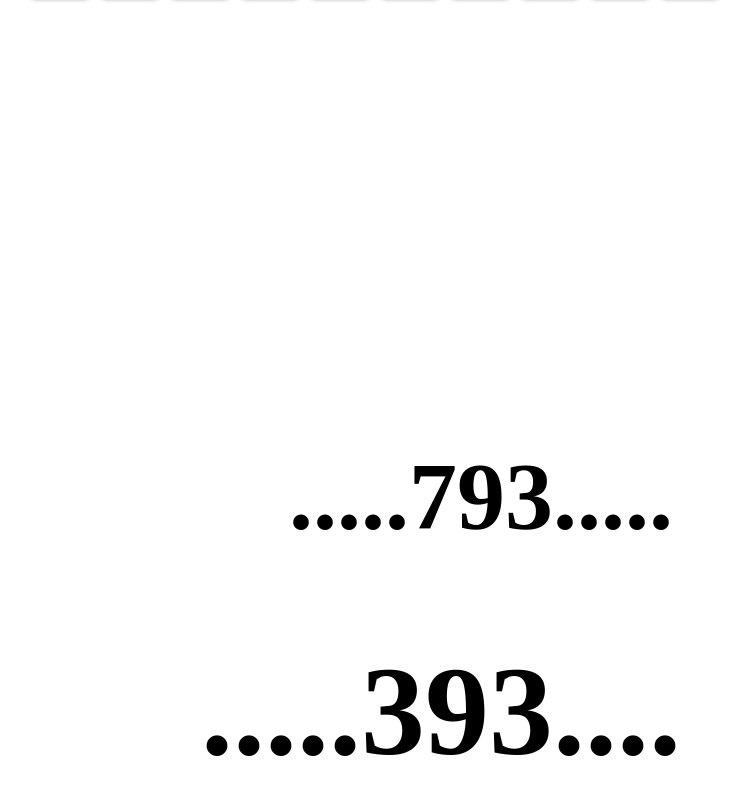
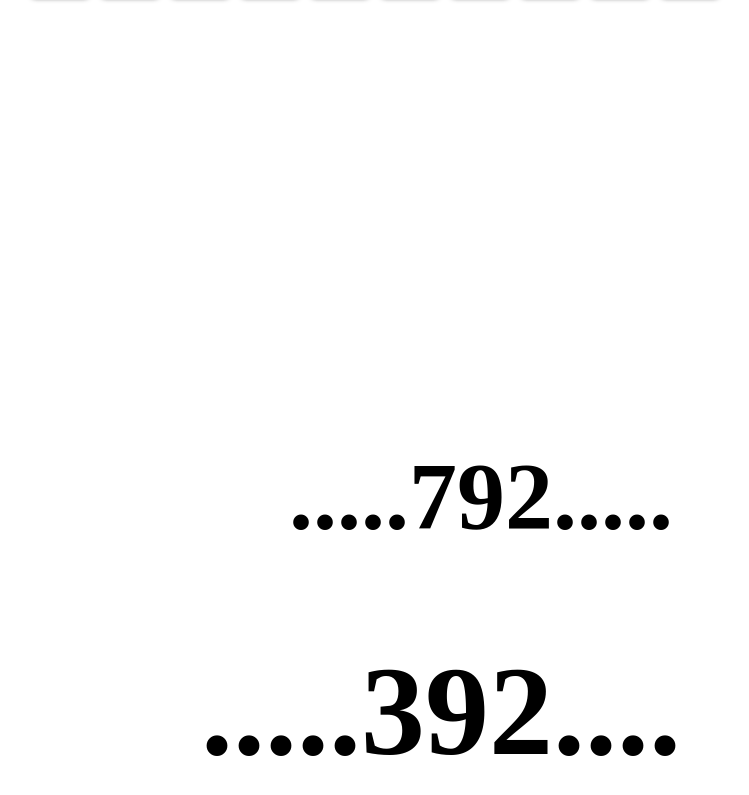
Before and after one commit to thsoin/allabout, a plain HTML site: page index.html in a window 1280 px wide. Shown: the part 539-1334 px from the top of the page, without its empty margins (423-1172 px from the left). Drawn offline with nearby package versions, Linux system fonts and the light colour scheme.

Commit message:
Update index.html

```diff
--- a/index.html
+++ b/index.html
@@ -77,8 +77,8 @@
     });
   </script>
 
-<h1 style="font-size:600%; text-align:center;">&nbsp;&nbsp;&nbsp;&nbsp;&nbsp;&nbsp;&nbsp;&nbsp;&nbsp;&nbsp;&nbsp;&nbsp;&nbsp;&nbsp;&nbsp;&nbsp;&nbsp;&nbsp;&nbsp;&nbsp;&nbsp;&nbsp;.....793.....</h1>
-<h1 style="font-size:800%; text-align:center;">&nbsp;&nbsp;&nbsp;&nbsp;&nbsp;&nbsp;&nbsp;&nbsp;&nbsp;&nbsp;&nbsp;&nbsp;&nbsp;&nbsp;.....393....</h1></body>
+<h1 style="font-size:600%; text-align:center;">&nbsp;&nbsp;&nbsp;&nbsp;&nbsp;&nbsp;&nbsp;&nbsp;&nbsp;&nbsp;&nbsp;&nbsp;&nbsp;&nbsp;&nbsp;&nbsp;&nbsp;&nbsp;&nbsp;&nbsp;&nbsp;&nbsp;.....792.....</h1>
+<h1 style="font-size:800%; text-align:center;">&nbsp;&nbsp;&nbsp;&nbsp;&nbsp;&nbsp;&nbsp;&nbsp;&nbsp;&nbsp;&nbsp;&nbsp;&nbsp;&nbsp;.....392....</h1></body>
 
 
 </html>
```
